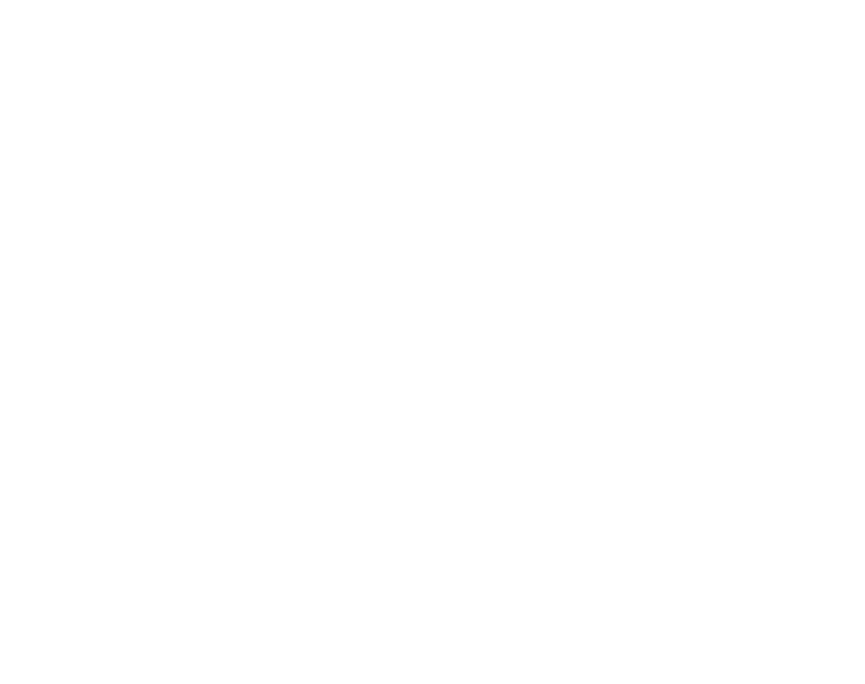
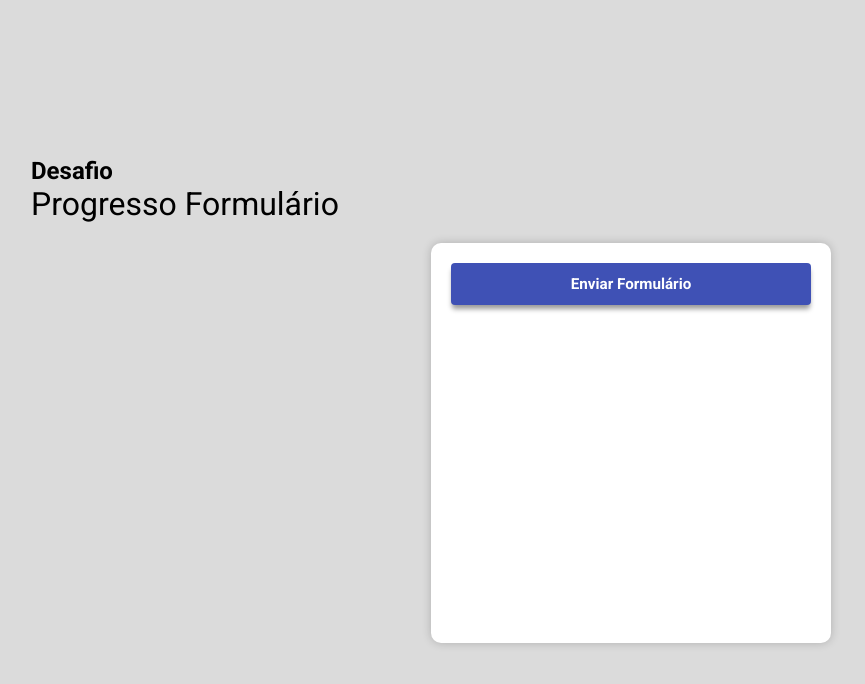
Before and after one commit to CristhianFSantos/react-challenge-for-beginners-03, a React (Vite) app: page / in a window 1280 px wide. Shown: the top 684 px of the page, without its empty margins (9-874 px from the left). Built offline with nearby package versions, Linux system fonts and the light colour scheme.

Commit message:
✨ feat: create card form

```diff
--- a/sass/_colors.scss
+++ b/sass/_colors.scss
@@ -2,3 +2,4 @@
 $button-primary-color-hover-indigo: #3948a0;
 $general-color-white: #ffffff;
 $general-color-balck: #000000;
+$background-color: #dbdbdb;
--- a/src/App.scss
+++ b/src/App.scss
@@ -0,0 +1,23 @@
+@import "../sass/mixins";
+@import "../sass/colors";
+
+.App {
+  height: 100vh;
+  @include flex-center(column);
+  padding: 40px;
+  background-color: $background-color;
+}
+
+.card {
+  width: 400px;
+  height: 400px;
+  padding: 20px;
+
+  @include flex-center(column);
+  justify-content: flex-start;
+
+  background-color: #fff;
+  box-shadow: 0 0 10px rgba(0, 0, 0, 0.2);
+
+  border-radius: 10px;
+}
--- a/src/App.tsx
+++ b/src/App.tsx
@@ -1,7 +1,21 @@
+import { useCallback } from "react";
 import "./App.scss";
+import { CustomButtom } from "./components/CustomButton/CustomButton";
+import { Header } from "./components/Header/Header";
 
 function App() {
-  return <div className="App"></div>;
+  const handleSubmit = useCallback(() => {
+    console.log("Formulário enviado");
+  }, []);
+
+  return (
+    <div className="App">
+      <Header />
+      <div className="card">
+        <CustomButtom label="Enviar Formulário" onClick={handleSubmit} />
+      </div>
+    </div>
+  );
 }
 
 export default App;
```
